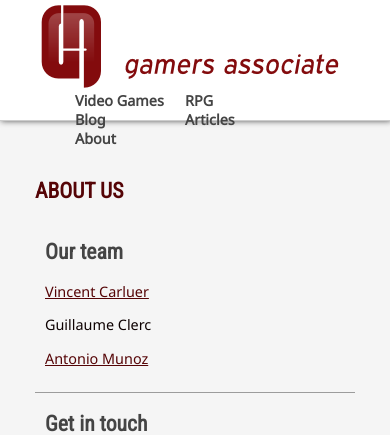
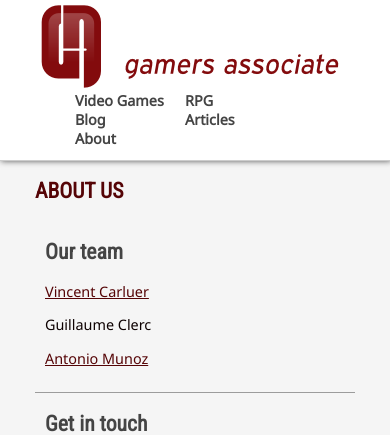
Before and after one commit to vcarluer/gamersassociate, a PHP site: page /about.htm in a window 390 px wide; the page is wider, and only the part inside the window is pictured. Shown: the top 435 px of that part. Run offline with PHP 8.4, Linux system fonts and the light colour scheme; some libraries are stand-ins or nearby versions.

Commit message:
handle bigger menu

```diff
--- a/about.htm
+++ b/about.htm
@@ -45,6 +45,8 @@
 		<article>
 			<h2>You want to help us?</h2>
 			<p>
+			We always need help from you to continue editing new games.<br />
+			The next purchase we need to do is 3 licenses for Game Maker Studio Profesional edition we want to use for our next game.<br />
 <form action="https://www.paypal.com/cgi-bin/webscr" method="post" target="_top">
 <input type="hidden" name="cmd" value="_s-xclick">
 <input type="hidden" name="hosted_button_id" value="LXHM5XQEDXQ74">
--- a/css/style.css
+++ b/css/style.css
@@ -93,7 +93,7 @@
 	border-radius:10px;
 	box-shadow: 3px 3px 6px #555;
 }
-@media (max-width: 767px) {
+@media (max-width: 900px) {
 	section h1 {
 		float:none;
 		width:100%;
@@ -110,7 +110,7 @@
 		width:100%;
 	}
 	#headerWrapper {
-		height:120px;
+		height:160px;
 	}
 	#container {
 		top:160px;
@@ -124,7 +124,7 @@
 		max-width:320px;
 	}
 }
-@media (min-width: 481px) and (max-width:767px) {
+@media (min-width: 481px) and (max-width:900px) {
 	header,	#container {
 		width:480px;
 	}
```
